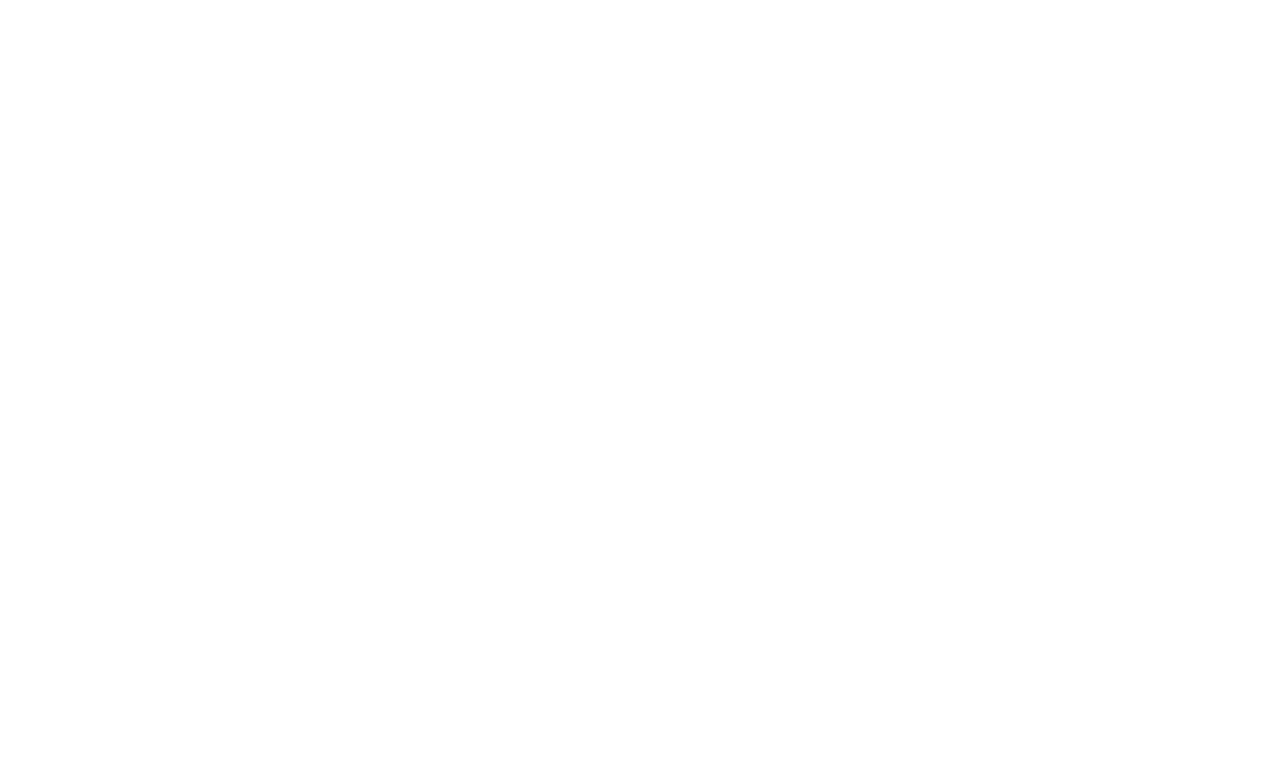
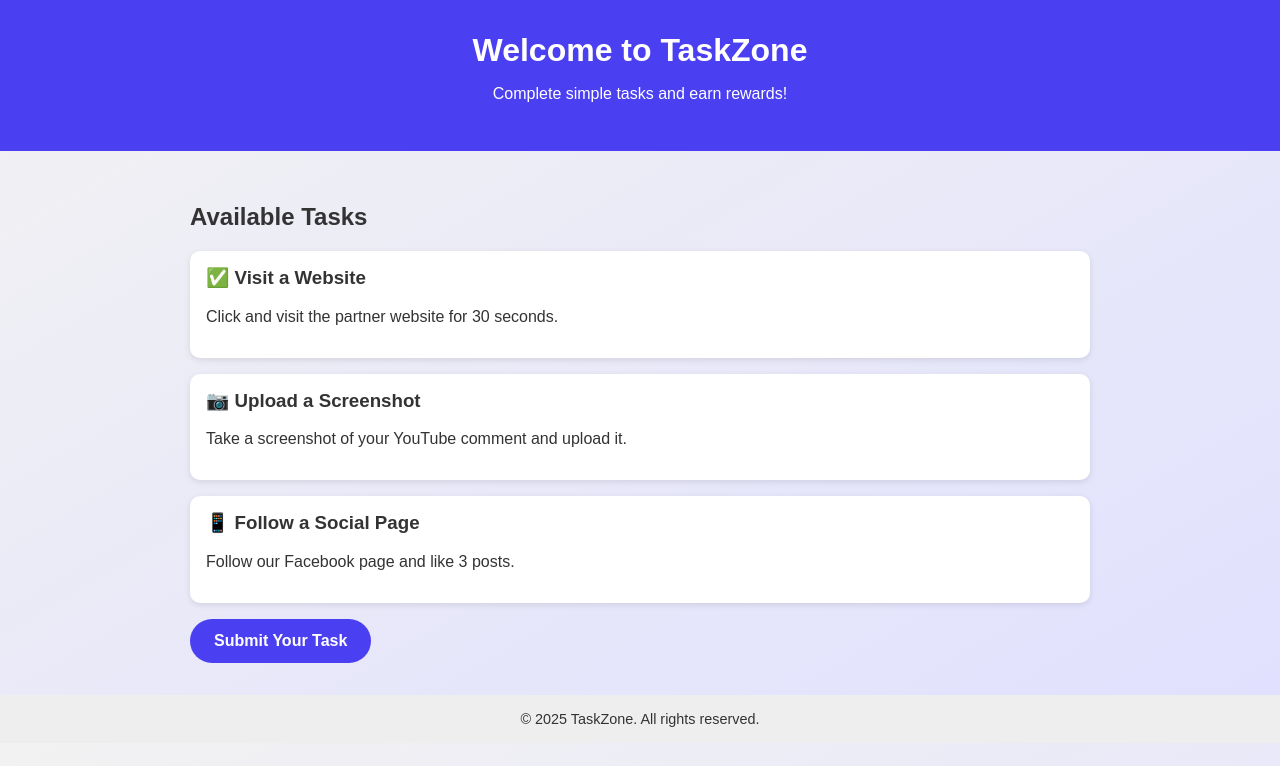
Before and after one commit to abuhurairarafa/earn-money, a plain HTML site: page index.html in a window 1280 px wide. Drawn offline with Linux system fonts and the light colour scheme.

Commit message:
Update index.html

```diff
--- a/index.html
+++ b/index.html
@@ -3,15 +3,89 @@
 <head>
   <meta charset="UTF-8" />
   <meta name="viewport" content="width=device-width, initial-scale=1.0"/>
-  <title>rafa - Eaytrn by Completing Tasks</title>
+  <title>TaskZone - Earn by Completing Tasks</title>
   <style>
+    body {
+      margin: 0;
+      font-family: Arial, sans-serif;
+      background: linear-gradient(to bottom right, #f2f2f2, #e0e0ff);
+      color: #333;
+    }
+    header {
+      background-color: #4b3ff2;
+      color: white;
+      padding: 2rem 1rem;
+      text-align: center;
+    }
+    h1 {
+      margin: 0;
+    }
+    .container {
+      padding: 2rem;
+      max-width: 900px;
+      margin: auto;
+    }
+    .task {
+      background: white;
+      border-radius: 10px;
+      box-shadow: 0 2px 6px rgba(0,0,0,0.1);
+      padding: 1rem;
+      margin-bottom: 1rem;
+    }
+    .task h3 {
+      margin-top: 0;
+    }
+    .submit-btn {
+      display: inline-block;
+      background-color: #4b3ff2;
+      color: white;
+      padding: 0.8rem 1.5rem;
+      text-decoration: none;
+      font-weight: bold;
+      border-radius: 30px;
+      transition: 0.3s;
+    }
+    .submit-btn:hover {
+      background-color: #372bd1;
+    }
+    footer {
+      text-align: center;
+      padding: 1rem;
+      background-color: #eee;
+      font-size: 0.9rem;
+    }
+  </style>
+</head>
+<body>
 
+  <header>
+    <h1>Welcome to TaskZone</h1>
+    <p>Complete simple tasks and earn rewards!</p>
+  </header>
+
+  <div class="container">
+    <h2>Available Tasks</h2>
+
+    <div class="task">
+      <h3>✅ Visit a Website</h3>
+      <p>Click and visit the partner website for 30 seconds.</p>
+    </div>
+
+    <div class="task">
+      <h3>📷 Upload a Screenshot</h3>
+      <p>Take a screenshot of your YouTube comment and upload it.</p>
+    </div>
+
+    <div class="task">
+      <h3>📱 Follow a Social Page</h3>
+      <p>Follow our Facebook page and like 3 posts.</p>
+    </div>
 
     <a href="submit.html" class="submit-btn">Submit Your Task</a>
   </div>
 
   <footer>
-    &copy; 2025 Rafa. All rights reserved.
+    &copy; 2025 TaskZone. All rights reserved.
   </footer>
 
 </body>
```
